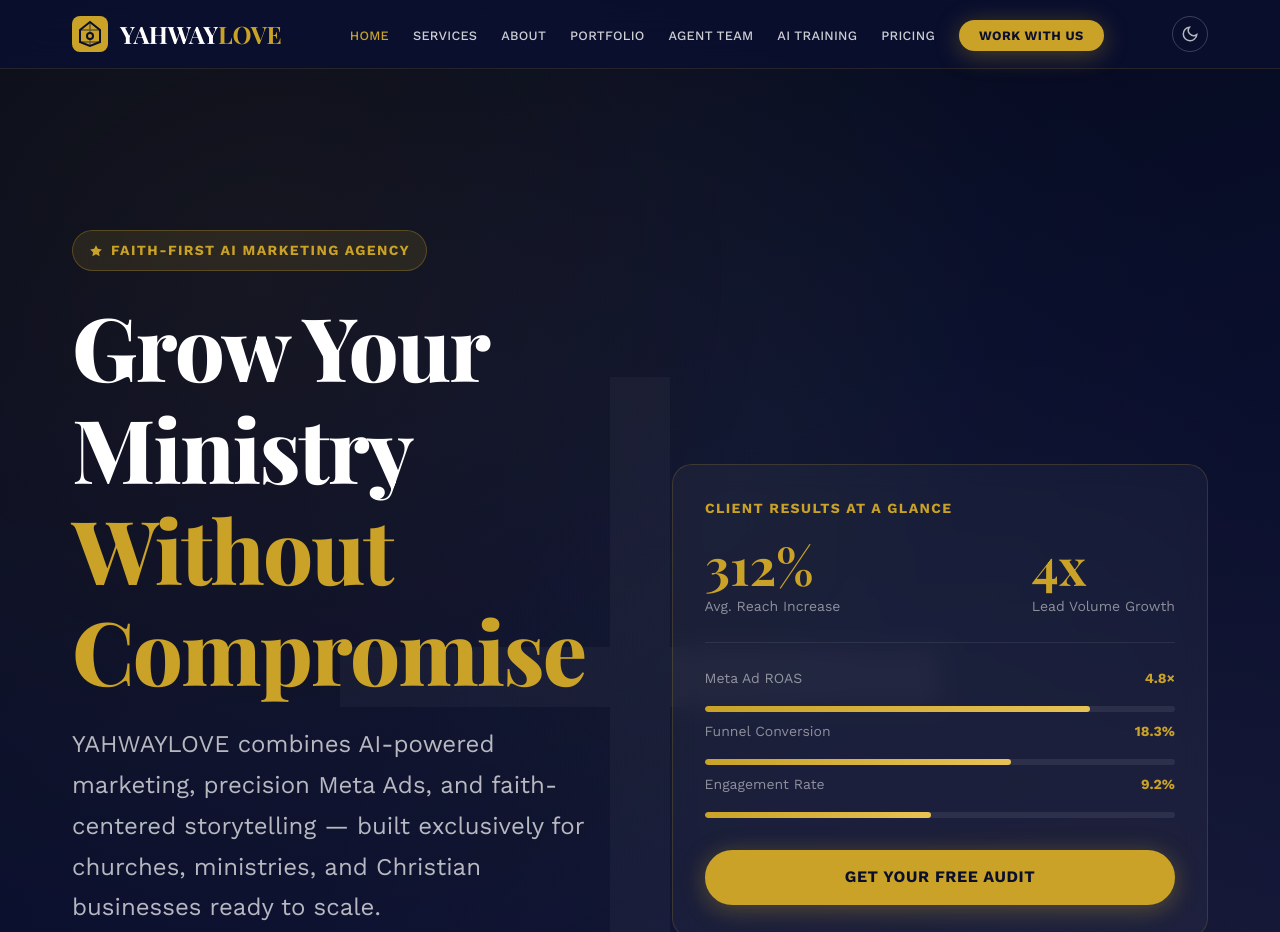
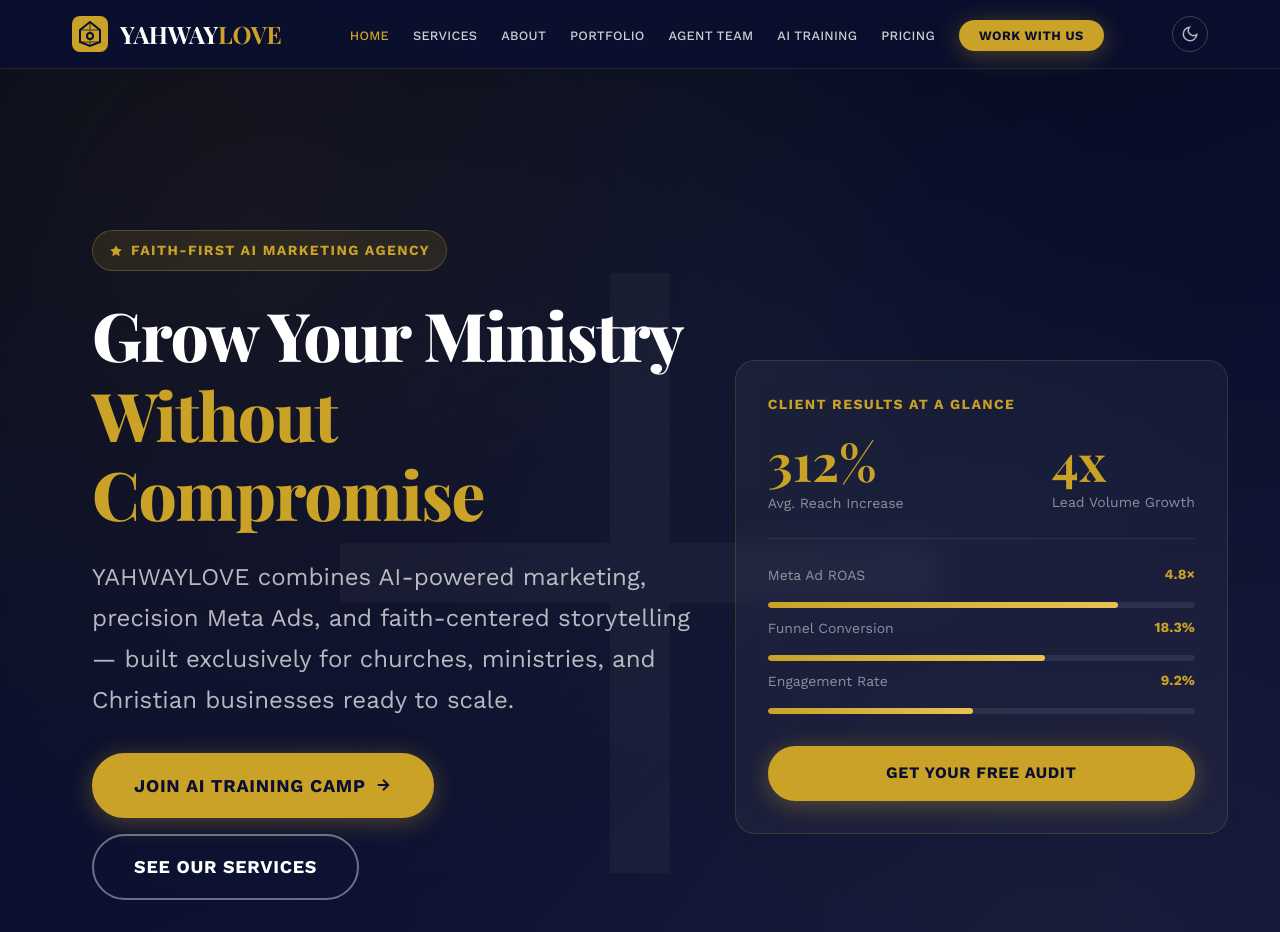
Before and after one commit to CosmicAndrew/yahwaylove-mvp, a plain HTML site: page index.html in a window 1280 px wide. Shown: the top 932 px of the page. Drawn offline with nearby package versions, Linux system fonts and the light colour scheme; a web font is replaced by a local one.

Commit message:
fix: hero grid 55/45 split, clamp font-size smaller, prevent card overlap

```diff
--- a/index.html
+++ b/index.html
@@ -57,10 +57,11 @@
       margin: 0 auto;
       padding: var(--space-32) var(--space-8) var(--space-20);
       display: grid;
-      grid-template-columns: 1fr 1fr;
+      grid-template-columns: 55% 45%;
       align-items: center;
-      gap: var(--space-16);
+      gap: var(--space-10);
     }
+    .hero-left { min-width: 0; overflow: hidden; }
 
     .hero-eyebrow {
       display: inline-flex;
@@ -80,10 +81,10 @@
 
     .hero-title {
       font-family: var(--font-display);
-      font-size: clamp(2.8rem, 7vw, 5.5rem);
+      font-size: clamp(2.4rem, 5.5vw, 4.2rem);
       font-weight: 800;
       color: var(--brand-white);
-      line-height: 1.15;
+      line-height: 1.18;
       margin-bottom: var(--space-6);
       letter-spacing: -0.02em;
     }
```
